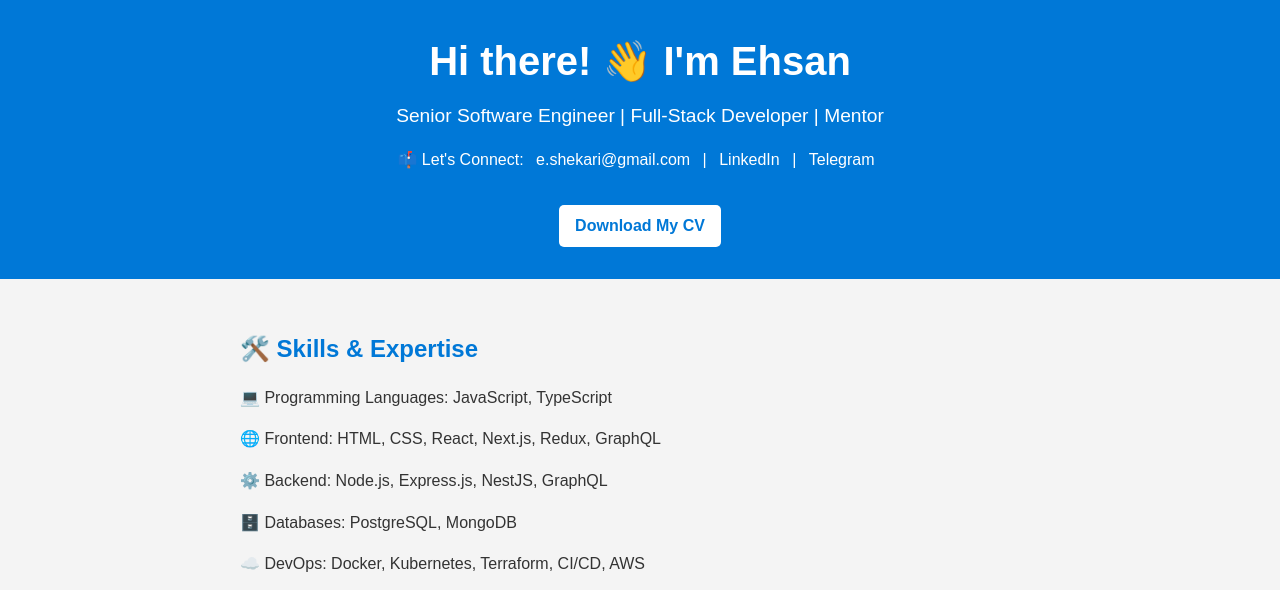
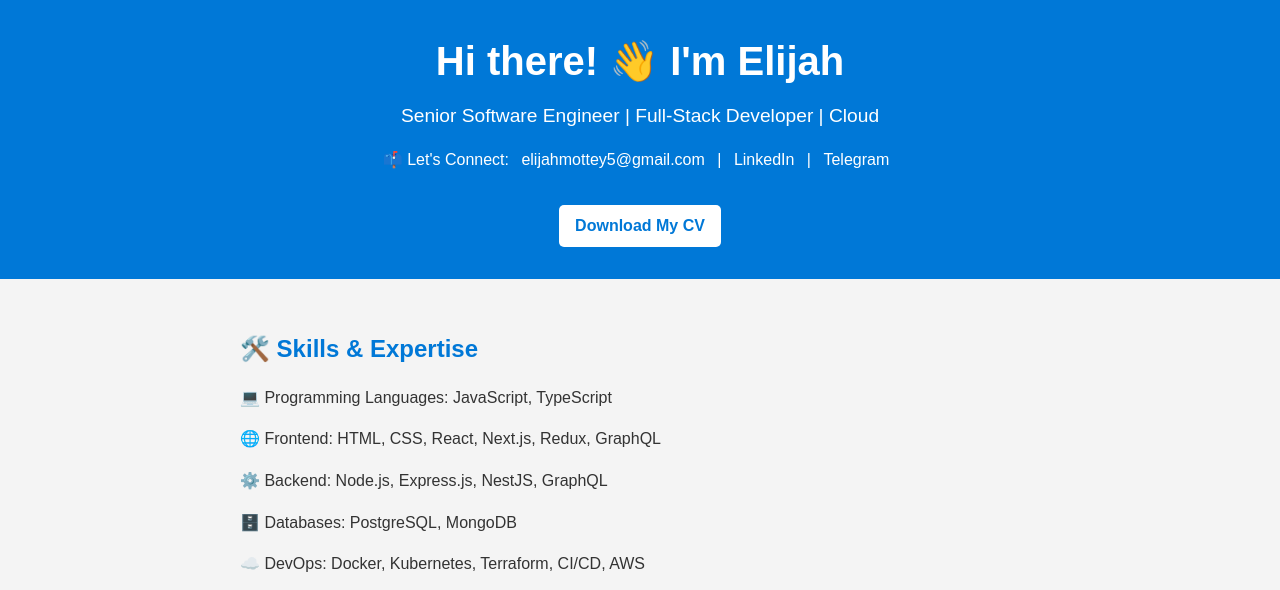
Before and after one commit to elijahmottey/test-app, a plain HTML site: page index.html in a window 1280 px wide. Shown: the part 193-783 px from the top of the page. Drawn offline with Linux system fonts and the light colour scheme; files whose address does not match are found by name.

Commit message:
change index

```diff
--- a/index.html
+++ b/index.html
@@ -10,15 +10,15 @@
     <header>
       <div class="profile">
         <img src="images/profile.jpg" alt="Ehsan Shekari" class="profile-pic" />
-        <h1>Hi there! 👋 I'm Ehsan</h1>
+        <h1>Hi there! 👋 I'm Elijah</h1>
         <p class="tagline">
-          Senior Software Engineer | Full-Stack Developer | Mentor
+          Senior Software Engineer | Full-Stack Developer | Cloud
         </p>
       </div>
       <div class="contact-info">
         <p>
           📫 Let's Connect:
-          <a href="mailto:e.shekari@gmail.com">e.shekari@gmail.com</a> |
+          <a href="mailto:e.shekari@gmail.com">elijahmottey5@gmail.com</a> |
           <a href="https://www.linkedin.com/in/ehsan-shekari" target="_blank"
             >LinkedIn</a
           >
```
